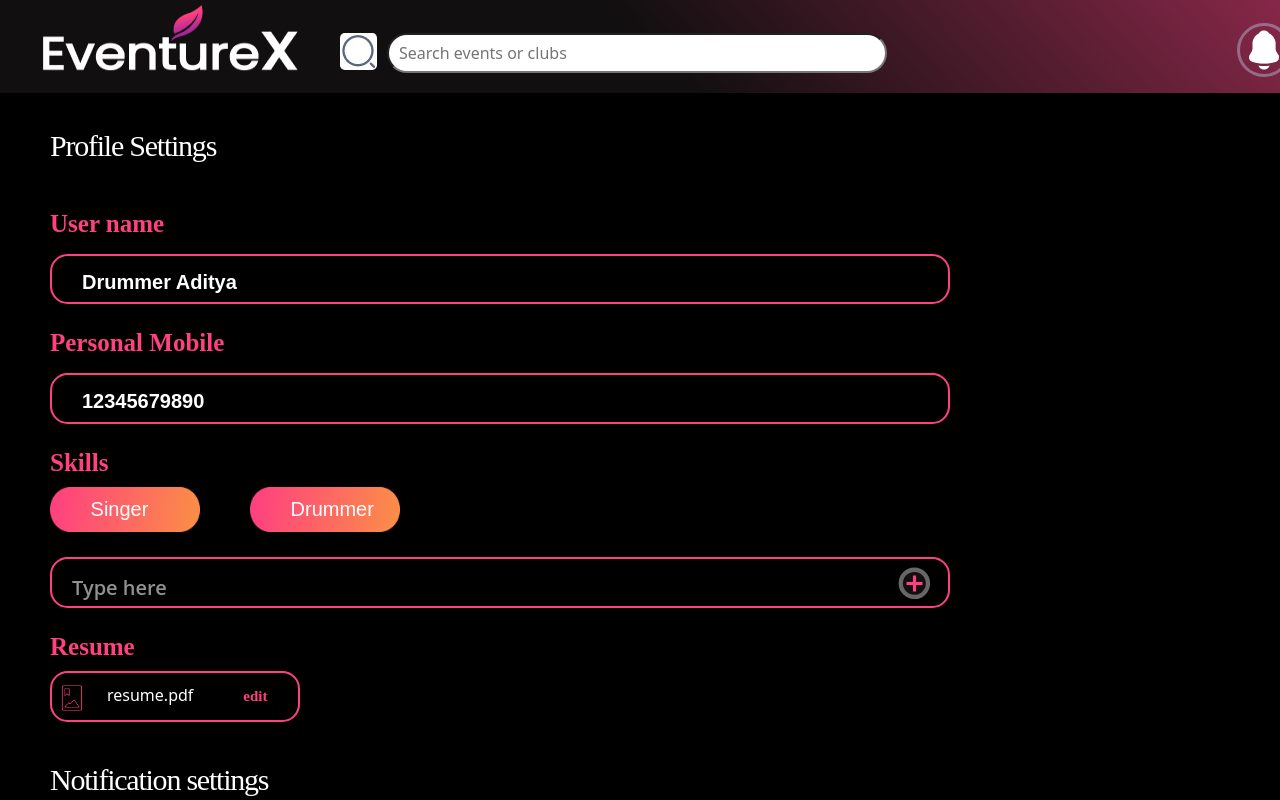
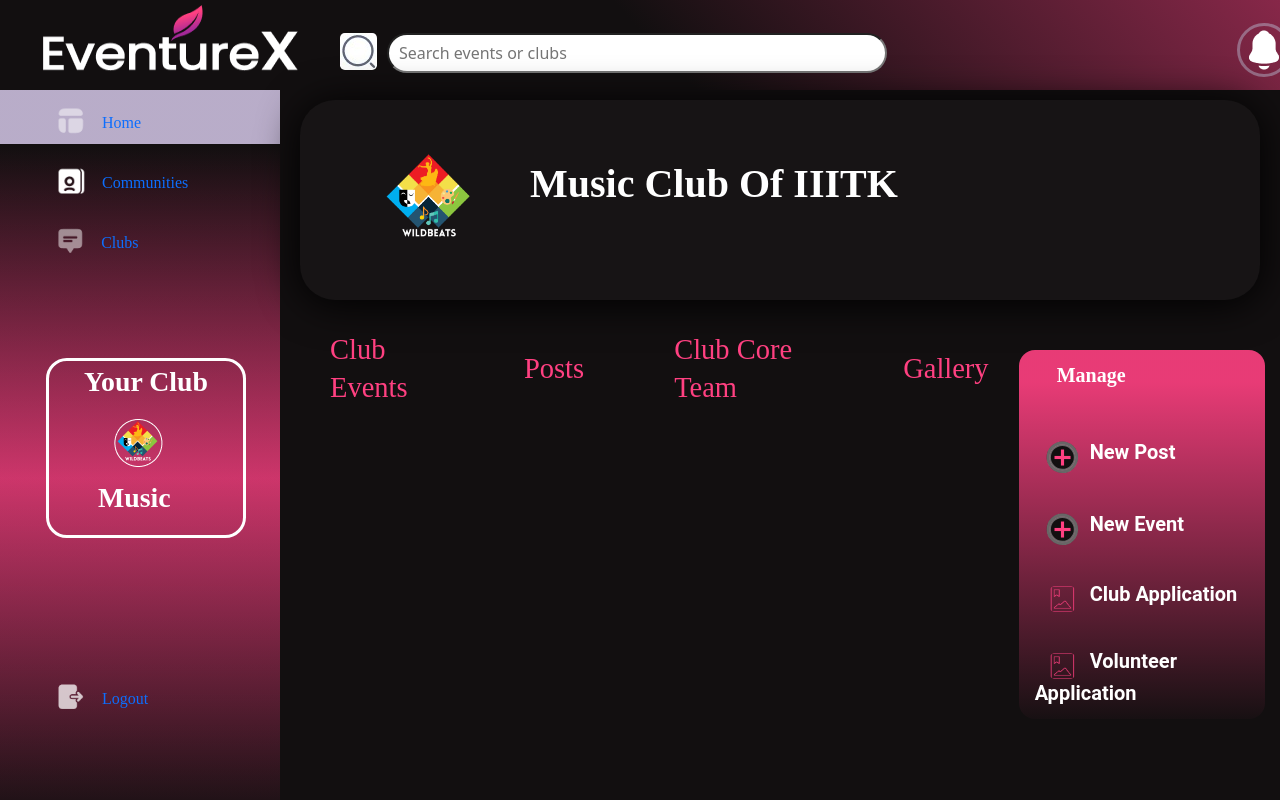
Before and after one commit to Namitsai19082005/EventureX-DBMS-Project, a React (Vite) app in the folder DBMS Project/: page / in a window 1280 px wide. Shown: the top 800 px of the page. Built offline with nearby package versions, Linux system fonts and the light colour scheme.

Commit message:
Components added

```diff
--- a/DBMS Project/src/App.jsx
+++ b/DBMS Project/src/App.jsx
@@ -10,6 +10,7 @@ import WildbeatsCoreTeam from "./Components/WildbeatsCoreTeam.jsx"
 import WildbeatsPosts from "./Components/WildbeatsPosts.jsx"
 import Notification from "./Components/Notification.jsx"
 import Settings from "./Components/Settings.jsx"
+import NewPost from "./Components/NewPost.jsx"
 import './App.css'
 function App()
 {
@@ -26,9 +27,10 @@ function App()
         {/* <WildbeatsCoreTeam></WildbeatsCoreTeam> */}
         {/* <WildbeatsPosts></WildbeatsPosts> */}
         {/* <Notification></Notification> */}
-        <Settings></Settings>
+        {/* <Settings></Settings> */}
+        <NewPost></NewPost>
     </>
   );
 }
 
-export default App;
+export default NewPost;
--- /dev/null
+++ b/DBMS Project/src/Components/Coremembermanage.jsx
@@ -0,0 +1,29 @@
+import styles from "./Coremembermanage.module.css"
+import plus from "../assets/plus.png"
+import resumeimg from "../assets/resumeimg.png"
+function Coremembermanage()
+{
+    return (
+        <div className={styles.subclub}>
+            <p className={styles.heading}>Manage</p>
+            <div>
+                 <img className={styles.circleimg2} src={plus} width="35px" height="35px"/>
+                 <a className={styles.text}>New Post</a>
+            </div>
+            <div>
+                 <img className={styles.circleimg2} src={plus} width="35px" height="35px"/>
+                 <a className={styles.text}>New Event</a>
+            </div>
+            <div>
+                 <img className={styles.image} src={resumeimg} width="35px" height="30px"/>
+                 <a className={styles.text}>Club Application</a>
+            </div>
+            <div>
+                 <img className={styles.image} src={resumeimg} width="35px" height="30px"/>
+                 <a className={styles.text}>Volunteer Application</a>
+            </div>
+        </div>
+    );
+}
+
+export default Coremembermanage;
--- /dev/null
+++ b/DBMS Project/src/Components/Coremembermanage.module.css
@@ -0,0 +1,56 @@
+.subclub
+{
+    display: flex;
+width: fit-content;
+padding: 13px 16px;
+flex-direction: column;
+align-items: flex-start;
+border-radius: 16px;
+margin-top: 30px;
+margin-right:15px;
+margin-left: 30px;
+gap: 2rem;
+border: 0px solid #F7F9F9;
+background: linear-gradient(180deg, rgba(255, 64, 129, 0.90) 8.8%, rgba(18, 15, 16, 0.90) 102.29%);
+}
+
+.circleimg2{
+    background-image: url("../assets/circle.svg");
+    width:35px;
+    height:35px;
+    background-size: contain;
+    margin-left:10px;
+    margin-top:5px;
+  }
+
+  .image{
+    margin-top:5px;
+    margin-left:10px;
+  }
+
+.heading
+{
+    color: #FFF;
+font-family: Poppins;
+padding-left: 22px;
+font-size: 20px;
+font-style: normal;
+font-weight: 600;
+line-height: 24px; /* 120% */
+}
+
+.text
+{
+    color: #FFF;
+font-family: Roboto;
+font-size: 20px;
+font-style: normal;
+font-weight: 700;
+line-height: 24px; /* 120% */
+text-decoration: none;
+margin-left: 10px;
+}
+.image
+{
+    border-radius: 50%;
+}
--- /dev/null
+++ b/DBMS Project/src/Components/Coremembersidebar.jsx
@@ -0,0 +1,51 @@
+import styles from "./Coremembersidebar.module.css"
+import home from "../assets/home.png"
+import club from "../assets/club.png"
+import community from "../assets/community.png"
+import wildbeatslogo from "../assets/wildbeatslogo.png"
+import logout from "../assets/logout.png"
+function Coremembersidebar()
+{
+    return (
+        <div className={styles.SidebarPage}>
+             <div className="d-flex flex-column flex-shrink-0 p-3" style={{width: "280px"}}>
+         <ul className="nav nav-pills flex-column mb-auto">
+          <li className={`nav-item ${styles.items}`}>
+          <img className={styles.sidebarimages} src={home}/>
+          <a className={`nav-link ${styles.home}`} aria-current="page">
+          Home
+          </a>
+      </li>
+      <li className={styles.items}>
+      <img className={styles.sidebarimages} src={club}/>
+        <a className={`nav-link ${styles.community}`}>
+          Communities
+        </a>
+      </li>
+      <li className={styles.items}>
+      <img className={styles.sidebarimages} src={community}/>
+        <a className={`nav-link ${styles.club}`}>
+          Clubs
+        </a>
+      </li>
+      <br/><br/><br/>
+      <div className={styles.box}>
+          <p className={styles.text1}>Your Club</p>
+          <img className={styles.image} src={wildbeatslogo}/>
+          <p className={styles.text2}>Music</p>
+      </div>
+      <br/><br/><br/><br/><br/><br/>
+      <li className={styles.items}>
+      <img className={styles.sidebarimages} src={logout}/>
+        <a className={`nav-link ${styles.club}`}>
+          Logout
+        </a>
+      </li>
+    </ul>
+</div>
+
+        </div>
+    );
+}
+
+export default Coremembersidebar;
--- /dev/null
+++ b/DBMS Project/src/Components/Coremembersidebar.module.css
@@ -0,0 +1,85 @@
+.SidebarPage {
+    width: 292px;
+    height: 100vh;
+    position: inherit;
+    background: linear-gradient(90deg, rgba(18, 15, 16, 0.20) 0%, rgba(18, 15, 16, 0.20) 100%),
+    linear-gradient(0deg, rgba(251, 63, 129, 0.00) 7.71%, #FB3F81 51.46%, rgba(251, 63, 129, 0.00) 93.19%, #E2D4F7 93.19%);
+}
+
+.home {
+    text-align: center;
+    font-family: Poppins;
+    font-size: 20px;
+    font-style: normal;
+    font-weight: 600;
+    line-height: normal;
+}
+
+.items
+{
+    display: flex;
+}
+
+.community {
+    text-align: center;
+    font-family: Poppins;
+    font-size: 20px;
+    font-style: normal;
+    font-weight: 600;
+    line-height: normal;
+}
+
+.club {
+    text-align: center;
+    font-family: Poppins;
+    font-size: 20px;
+    font-style: normal;
+    font-weight: 600;
+    line-height: normal;
+    display: flex;
+}
+
+.box
+{
+    width: 200px;
+    height: 180px;
+    border: 3px solid white;
+    box-sizing: border-box;
+    margin-left: 30px;
+    border-radius: 1.3rem;
+    font-weight: 500;
+}
+
+
+.sidebarimages
+{
+    height: 30px;
+    margin-left: 40px;
+    margin-bottom: 30px;
+}
+
+.text1
+{
+color: white;
+ font-size: 27.83px;
+ font-family: Poppins;
+ font-weight: 600;
+ word-wrap: 'break-word';
+ margin-left: 35px;
+}
+
+.text2
+{
+color: white;
+ font-size: 27.83px;
+ font-family: Poppins;
+ font-weight: 600;
+ word-wrap: 'break-word';
+ margin-left: 49px;
+ margin-top: 10px;
+}
+
+.image
+{
+    margin-left: 65px;
+}
--- a/DBMS Project/src/Components/Gallery.jsx
+++ b/DBMS Project/src/Components/Gallery.jsx
@@ -6,7 +6,6 @@ import ClubHeader from "./ClubHeader.jsx"
 import SubClub from "./SubClub.jsx"
 import gal1 from '../assets/gal1.png'
 import gal2 from '../assets/gal2.png'
-import gal3 from '../assets/gal3.png'
 import gal4 from '../assets/gal4.png'
 import gal5 from '../assets/gal5.png'
 import gal6 from '../assets/gal6.png'
--- a/DBMS Project/src/Components/Header.module.css
+++ b/DBMS Project/src/Components/Header.module.css
@@ -1,6 +1,7 @@
 .headhome
 {
     display: flex;
+    height: 90px;
     background: linear-gradient(47deg,#120F10 51.02%,#D2376d 131.43%);
 }
 
--- /dev/null
+++ b/DBMS Project/src/Components/NewPost.jsx
@@ -0,0 +1,33 @@
+import styles from "./NewPost.module.css"
+import Header from "./Header.jsx"
+import Coremembersidebar from "./Coremembersidebar.jsx"
+import Scroll from "./Scroll.jsx"
+import SubClubHeader from "./SubClubHeader.jsx"
+import Coremembermanage from "./Coremembermanage.jsx"
+
+function NewPost()
+{
+    return (
+        <div className={styles.galleryevents}>
+            <header>
+                <Header></Header>
+            </header>
+            <div className={styles.galleryeventscontent}>
+                <Coremembersidebar></Coremembersidebar>
+                <div>
+                   <SubClubHeader></SubClubHeader>
+                   <div className={styles.content}>
+                       <div>
+                           <Scroll></Scroll>
+                        </div>
+                       <div>
+                           <Coremembermanage></Coremembermanage>
+                       </div>
+                   </div>
+                </div>
+            </div>
+        </div>
+    );
+}
+
+export default NewPost;
--- /dev/null
+++ b/DBMS Project/src/Components/NewPost.module.css
@@ -0,0 +1,16 @@
+.galleryevents
+{
+    background-color: #120F10;
+    height: 100%;
+    width: 100%;
+}
+
+.galleryeventscontent
+{
+    display: flex;
+}
+
+.content
+{
+    display: flex;
+}
--- /dev/null
+++ b/DBMS Project/src/Components/SubClubHeader.jsx
@@ -0,0 +1,17 @@
+import styles from "./SubClubHeader.module.css"
+import wildbeats from "../assets/wildbeats.png"
+function SubClubHeader()
+{
+    return (
+        <div className={styles.clubheader}>
+            <div className={styles.image}>
+                <img src={wildbeats} height="100px" alt="wildbeats"/>
+            </div>
+            <div className={styles.content}>
+                <p className={styles.bigtext}>Music Club of IIITK</p>
+            </div>
+        </div>
+    );
+}
+
+export default SubClubHeader;
--- /dev/null
+++ b/DBMS Project/src/Components/SubClubHeader.module.css
@@ -0,0 +1,33 @@
+.clubheader
+{
+    display: flex;
+    border-radius: 35px;
+    background: rgba(72, 72, 72, 0.10);
+    box-shadow: 0px 4px 40px 0px #000;
+    margin-left: 20px;
+    margin-bottom: 20px;
+    margin-right: 20px;
+    margin-top: 10px;
+}
+
+.image
+{
+    margin-left: 80px;
+    margin-right: 50px;
+    margin-top: 50px;
+    margin-bottom: 50px;
+}
+
+
+.bigtext
+{
+    color: #FFF;
+    font-family: Poppins;
+    font-size: 40px;
+    font-style: normal;
+    font-weight: 600;
+    line-height: normal;
+    text-transform: capitalize;
+    padding-right: 25px;
+    padding-top: 60px;
+}
```
